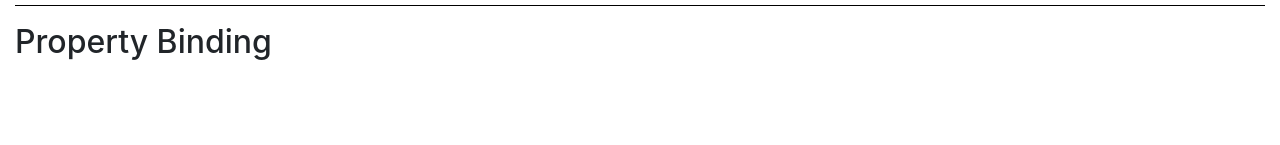
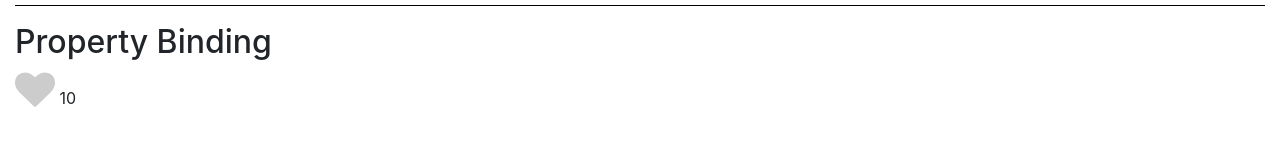
Before and after one commit to kboul/angular-components, an Angular app: page /more in a window 1280 px wide. Shown: the part 259-404 px from the top of the page. Built offline with nearby package versions, Linux system fonts and the light colour scheme.

Commit message:
Create Like component and add it on More route

```diff
--- a/src/app/app.module.ts
+++ b/src/app/app.module.ts
@@ -10,6 +10,7 @@ import { AuthorsComponent } from './components/authors/authors.component';
 import { MoreComponent } from './components/more/more.component';
 import { FavoriteComponent } from './components/favorite/favorite.component';
 import { BootstrapPanelComponent } from './components/bootstrap-panel/bootstrap-panel.component';
+import { LikeComponent } from './components/like/like.component';
 
 import { EuroPipe } from './pipes/euro.pipe';
 import { SummaryPipe } from './pipes/summary.pipe';
@@ -32,6 +33,7 @@ import { routes } from './routes';
         MoreComponent,
         FavoriteComponent,
         BootstrapPanelComponent,
+        LikeComponent
     ],
     imports: [
         BrowserModule,
--- /dev/null
+++ b/src/app/components/like/like.component.html
@@ -0,0 +1,7 @@
+<span
+    class="like fa fa-heart"
+    [ngClass]="{'not-liked': !isActive, 'liked': isActive }"
+    (click)="toggle()">
+</span>
+
+{{likesCount}}
--- /dev/null
+++ b/src/app/components/like/like.component.sass
@@ -0,0 +1,11 @@
+.like
+    font-size: 40px
+
+.like:hover
+    cursor: pointer
+
+.not-liked
+    color: #ccc
+
+.liked
+    color: deeppink
--- /dev/null
+++ b/src/app/components/like/like.component.ts
@@ -0,0 +1,17 @@
+import { Component, Input } from '@angular/core';
+
+@Component({
+    selector: 'like',
+    templateUrl: './like.component.html',
+    styleUrls: ['./like.component.sass']
+})
+
+export class LikeComponent {
+    @Input() isActive: boolean;
+    @Input() likesCount: number;
+
+    toggle() {
+        this.isActive = !this.isActive;
+        this.likesCount += (this.isActive) ? 1 : -1;
+    }
+}
--- a/src/app/components/more/more.component.html
+++ b/src/app/components/more/more.component.html
@@ -17,3 +17,8 @@
 
 <hr style="height: 1px; border-top: 1px solid black;">
 <h2>Property Binding</h2>
+
+<like
+    [isActive]="tweet.isLiked"
+    [likesCount]="tweet.likesCount">
+</like>
```
Also changed, not shown: 1 other file (tests, documents, lock files or other folders).
